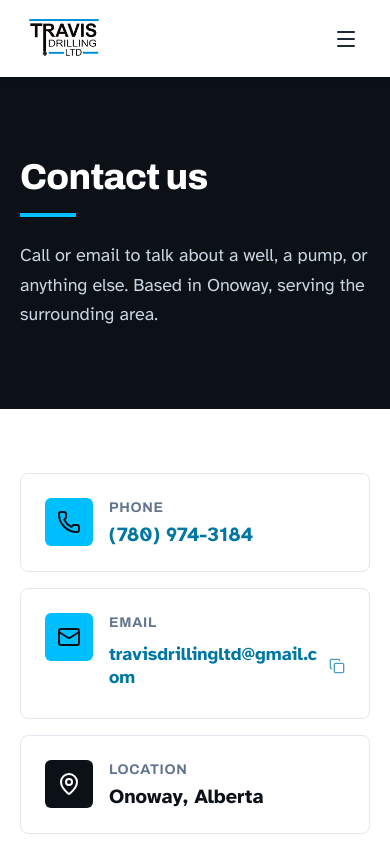
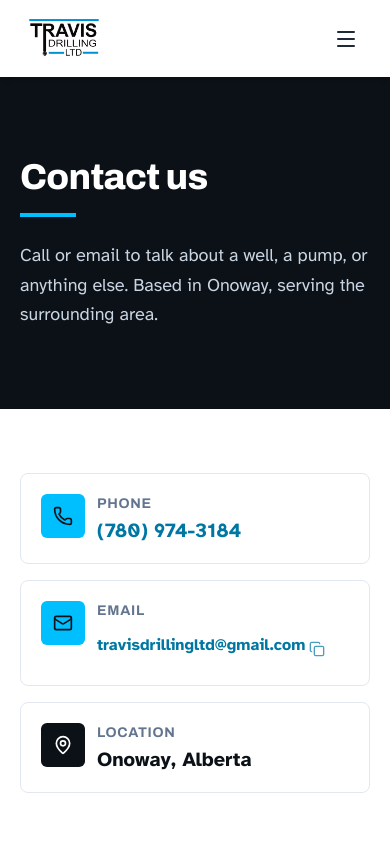
Before and after one commit to Logan9312/Travis-Drilling, a SvelteKit app: page /Contact in a window 390 px wide. Shown: the top 844 px of the page. Built offline with nearby package versions, Linux system fonts and the light colour scheme.

Commit message:
Fix mobile email wrapping

```diff
--- a/src/lib/CopyEmailButton.svelte
+++ b/src/lib/CopyEmailButton.svelte
@@ -69,12 +69,12 @@
 <span class="relative inline-flex min-w-0">
 	<button
 		type="button"
-		class="{buttonClass} {textClass} inline-flex min-h-10 min-w-0 items-center gap-2 rounded-md py-1.5 text-left leading-tight transition-[color,transform] active:scale-[0.96] focus-visible:ring-2 focus-visible:ring-offset-2 focus-visible:outline-none"
+		class="{buttonClass} {textClass} relative inline-flex min-h-10 min-w-0 items-center rounded-md py-1.5 text-left leading-tight transition-[color,transform] active:scale-[0.96] focus-visible:ring-2 focus-visible:ring-offset-2 focus-visible:outline-none"
 		onclick={copyEmail}
 		aria-label={copied ? 'Email copied' : `Copy ${email}`}
 	>
-		<span class="min-w-0 break-all">{email}</span>
-		<span class="relative h-4 w-4 shrink-0" aria-hidden="true">
+		<span class="min-w-0 wrap-anywhere">{email}</span>
+		<span class="absolute right-0 bottom-2 h-4 w-4 translate-x-5" aria-hidden="true">
 			<Copy
 				class="absolute inset-0 h-4 w-4 transition-[opacity,scale,filter] duration-150 {copied
 					? 'scale-[0.25] opacity-0 blur-[4px]'
--- a/src/routes/Contact/+page.svelte
+++ b/src/routes/Contact/+page.svelte
@@ -33,12 +33,12 @@
 				<!-- Phone -->
 				<a
 					href="tel:780-974-3184"
-					class="group hover:border-brand focus-visible:ring-brand-deep flex items-start gap-4 rounded-lg border border-slate-200 bg-white p-6 transition-colors focus-visible:ring-2 focus-visible:outline-none"
+					class="group hover:border-brand focus-visible:ring-brand-deep flex items-start gap-3 rounded-lg border border-slate-200 bg-white p-5 transition-colors focus-visible:ring-2 focus-visible:outline-none sm:gap-4 sm:p-6"
 				>
 					<div
-						class="bg-brand text-ink flex h-12 w-12 shrink-0 items-center justify-center rounded-md"
+						class="bg-brand text-ink flex h-11 w-11 shrink-0 items-center justify-center rounded-md sm:h-12 sm:w-12"
 					>
-						<Phone class="h-6 w-6" />
+						<Phone class="h-5 w-5 sm:h-6 sm:w-6" />
 					</div>
 					<div>
 						<h2 class="font-display text-sm font-bold tracking-wider text-slate-500 uppercase">
@@ -49,30 +49,32 @@
 				</a>
 
 				<!-- Email -->
-				<div class="flex items-start gap-4 rounded-lg border border-slate-200 bg-white p-6">
+				<div
+					class="flex items-start gap-3 rounded-lg border border-slate-200 bg-white p-5 sm:gap-4 sm:p-6"
+				>
 					<div
-						class="bg-brand text-ink flex h-12 w-12 shrink-0 items-center justify-center rounded-md"
+						class="bg-brand text-ink flex h-11 w-11 shrink-0 items-center justify-center rounded-md sm:h-12 sm:w-12"
 					>
-						<Mail class="h-6 w-6" />
+						<Mail class="h-5 w-5 sm:h-6 sm:w-6" />
 					</div>
 					<div class="min-w-0">
 						<h2 class="font-display text-sm font-bold tracking-wider text-slate-500 uppercase">
 							Email
 						</h2>
 						<div class="mt-1">
-							<CopyEmailButton {email} />
+							<CopyEmailButton {email} textClass="text-base font-bold sm:text-lg" />
 						</div>
 					</div>
 				</div>
 
 				<!-- Location -->
 				<div
-					class="flex items-start gap-4 rounded-lg border border-slate-200 bg-white p-6 sm:col-span-2"
+					class="flex items-start gap-3 rounded-lg border border-slate-200 bg-white p-5 sm:col-span-2 sm:gap-4 sm:p-6"
 				>
 					<div
-						class="bg-ink flex h-12 w-12 shrink-0 items-center justify-center rounded-md text-white"
+						class="bg-ink flex h-11 w-11 shrink-0 items-center justify-center rounded-md text-white sm:h-12 sm:w-12"
 					>
-						<MapPin class="h-6 w-6" />
+						<MapPin class="h-5 w-5 sm:h-6 sm:w-6" />
 					</div>
 					<div>
 						<h2 class="font-display text-sm font-bold tracking-wider text-slate-500 uppercase">
```
